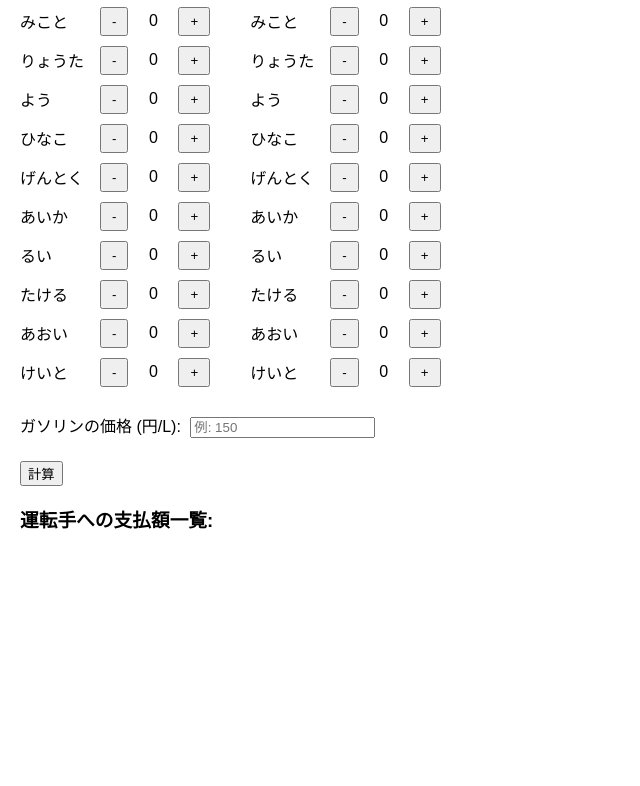
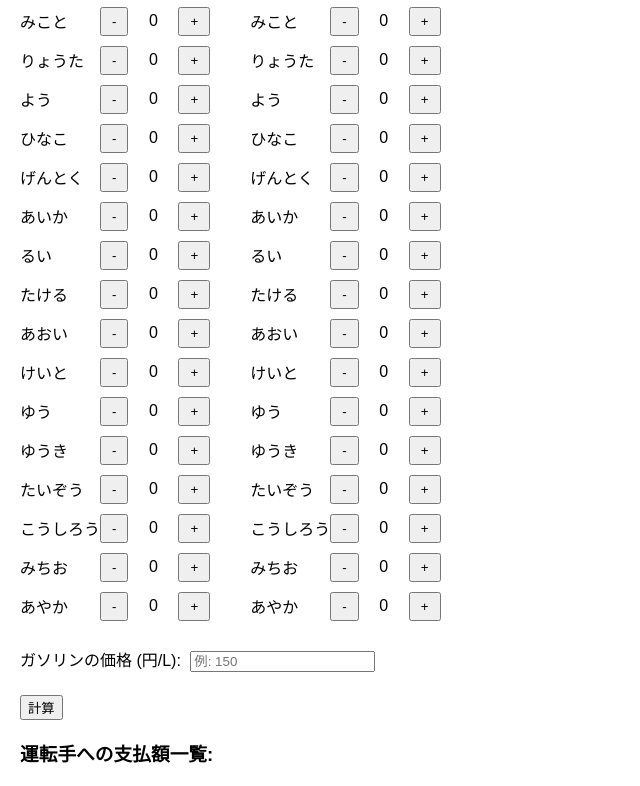
Before and after one commit to annokora/transportation-expenses, a plain HTML site: page driver_payment.html in a window 1280 px wide. Shown: the part 771-1557 px from the top of the page, without its empty margins (0-640 px from the left). Before the commit the page ends 1323 px from the top, so only its background shows below. Drawn offline with Linux system fonts and the light colour scheme.

Commit message:
Update driver_payment.html

```diff
--- a/driver_payment.html
+++ b/driver_payment.html
@@ -115,7 +115,13 @@
       { name: "るい", fuel: "-", car: "-" },
       { name: "たける", fuel: "-", car: "-" },
       { name: "あおい", fuel: "-", car: "-" },
-      { name: "けいと", fuel: "-", car: "-" }
+      { name: "けいと", fuel: "-", car: "-" },
+      { name: "ゆう", fuel: "-", car: "-" },
+      { name: "ゆうき", fuel: "-", car: "-" },
+      { name: "たいぞう", fuel: "-", car: "-" },
+      { name: "こうしろう", fuel: "-", car: "-" },
+      { name: "みちお", fuel: "-", car: "-" },
+      { name: "あやか", fuel: "-", car: "-" }
 
     ];
 
```
